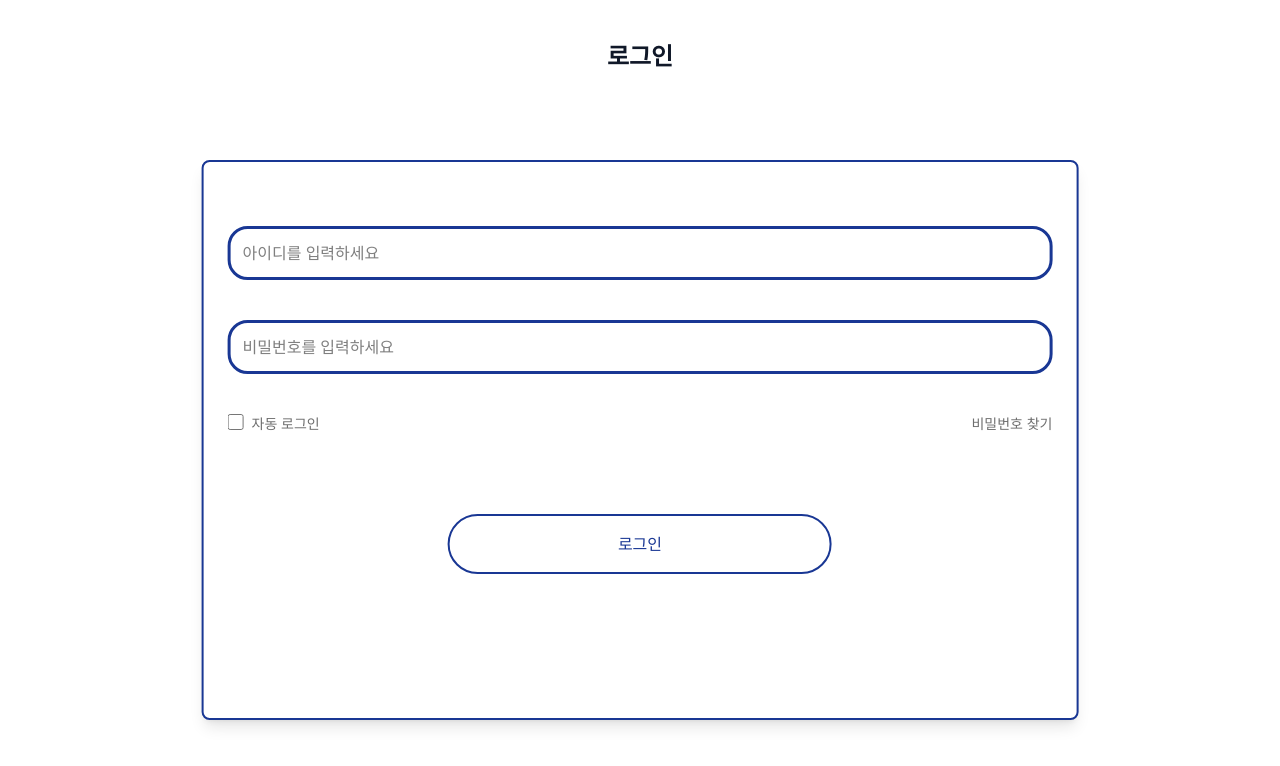
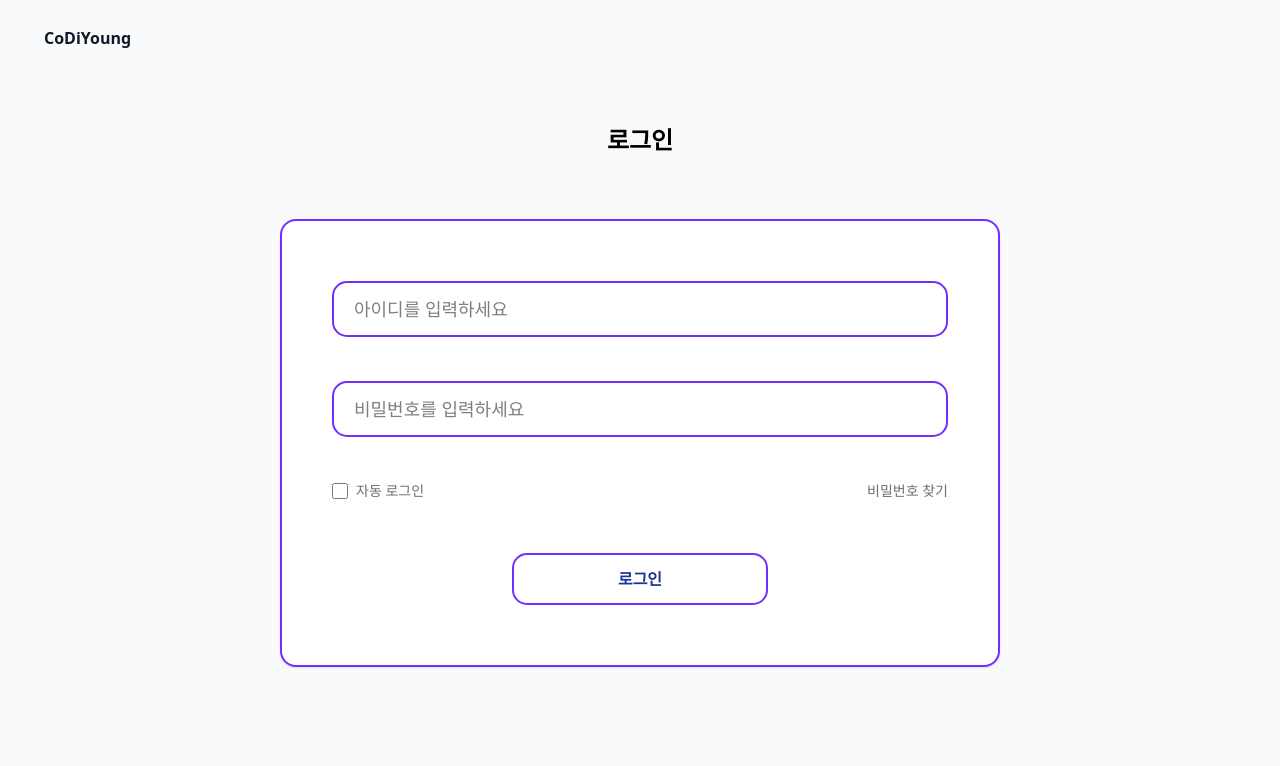
Before and after one commit to sungbum-hong/CoDiYoung, a React (Vite) app: page /signin in a window 1280 px wide. Shown: the top 766 px of the page. Built offline with nearby package versions, Linux system fonts and the light colour scheme.

Commit message:
Aug-13-5PM

```diff
--- a/src/components/Header.jsx
+++ b/src/components/Header.jsx
@@ -1,14 +1,20 @@
-import { Link } from "react-router-dom";
+import { Link, useLocation } from "react-router-dom";
 import AuthModalManager from "./AuthModalManager";
 
 export default function Header() {
+  const { pathname } = useLocation();
+  const hideLoginButton = pathname === "/signin"; // 로그인 페이지일 때 버튼 숨김
+
   return (
     <header>
       <div className="mx-auto w-full max-w-7xl h-16 px-4 sm:px-6 lg:px-11 pt-3 mb-5 flex items-center justify-between">
+        {/* 로고 */}
         <Link to="/" className="font-extrabold text-gray-900 no-underline">
           CoDiYoung
         </Link>
-        <AuthModalManager />
+
+        {/* 로그인 버튼 (AuthModalManager) - /signin 페이지에서는 안 보이게 */}
+        {!hideLoginButton && <AuthModalManager />}
       </div>
     </header>
   );
--- a/src/pages/SignIn.jsx
+++ b/src/pages/SignIn.jsx
@@ -1,3 +1,4 @@
+// src/pages/SignIn.jsx
 import { useNavigate } from "react-router-dom";
 import { useAuth } from "../contexts/AuthContext";
 import { validateEmail, validatePassword } from "../utils/validation";
@@ -7,58 +8,53 @@ import FormInput from "../ui/FormInput";
 export default function SignIn({ onClose }) {
   const navigate = useNavigate();
   const {
-    email,
-    password,
-    emailError,
-    passwordError,
-    setEmail,
-    setPassword,
-    setEmailError,
-    setPasswordError,
-    resetErrors
+    email, password, emailError, passwordError,
+    setEmail, setPassword, setEmailError, setPasswordError, resetErrors
   } = useAuth();
 
   const handleEmailChange = (e) => {
-    const value = e.target.value;
-    setEmail(value);
-
-    if (value) {
-      const error = validateEmail(value);
-      setEmailError(error);
-    }
+    const v = e.target.value;
+    setEmail(v);
+    if (v) setEmailError(validateEmail(v));
   };
 
   const handlePasswordChange = (e) => {
-    const value = e.target.value;
-    setPassword(value);
-
-    if (value) {
-      const error = validatePassword(value);
-      setPasswordError(error);
-    }
+    const v = e.target.value;
+    setPassword(v);
+    if (v) setPasswordError(validatePassword(v));
   };
 
   const onSubmit = (e) => {
     e.preventDefault();
-
-    const emailValidation = validateEmail(email);
-    const passwordValidation = validatePassword(password);
-
-    setEmailError(emailValidation);
-    setPasswordError(passwordValidation);
-
-    if (!emailValidation && !passwordValidation) {
-      if (onClose) onClose();
-    }
+    const eErr = validateEmail(email);
+    const pErr = validatePassword(password);
+    setEmailError(eErr);
+    setPasswordError(pErr);
+    if (!eErr && !pErr) onClose?.();
   };
 
   const handleFindPassword = () => {
     resetErrors();
-    navigate('/findpassword');
+    navigate("/findpassword");
   };
 
   return (
-    <form onSubmit={onSubmit} className="flex flex-col gap-10 mt-10">
+    <div className="min-h-[calc(100vh-4rem)] flex justify-center">
+      <div className="w-full max-w-[1120px] px-6 pt-10 pb-32">
+        <h2 className="text-2xl font-bold mb-[63px] text-center">로그인</h2>
+
+        {/* 주의: className 문자열 안에는 주석 넣지 마세요 */}
+        <form
+          onSubmit={onSubmit}
+          className="
+            w-full
+            border-2 border-[#722EFF] rounded-2xl bg-white shadow-sm
+            px-[50px] py-[60px]
+            flex flex-col gap-8
+            max-w-[720px] mx-auto
+            min-h-[350px]
+          "
+        >
           <FormInput
             type="email"
             placeholder="아이디를 입력하세요"
@@ -67,6 +63,8 @@ export default function SignIn({ onClose }) {
             error={emailError}
             required
             variant="signin"
+            size="lg"
+            className="mb-3"
           />
 
           <FormInput
@@ -77,29 +75,31 @@ export default function SignIn({ onClose }) {
             error={passwordError}
             required
             variant="signin"
+            size="lg"
+            className="mb-3"
           />
 
-      <div className="flex flex-row gap-2 justify-between">
-        <div className="flex flex-row gap-2">
+          <div className="flex justify-between items-center text-sm text-[#6E6E6E] mb-5">
+            <label className="flex items-center gap-2 select-none">
               <input type="checkbox" className="w-4 h-4" />
-          <p className="text-sm text-[#6E6E6E]">자동 로그인</p>
-        </div>
-        <span
-          className="text-sm text-[#6E6E6E] cursor-pointer"
-          onClick={handleFindPassword}
-        >
+              자동 로그인
+            </label>
+            <button type="button" onClick={handleFindPassword} className="hover:text-[#722EFF]">
               비밀번호 찾기
-        </span>
+            </button>
           </div>
 
-      <div className="flex justify-center mt-10">
+          {/* 버튼 가로 중앙 배치 */}
+          <div className="flex justify-center">
             <NonColorButton
               type="submit"
-          className="w-96 p-4 text-center rounded-[10px]"
+              className="w-64 py-3 text-[#15267E] font-semibold hover:bg-[#722EFF] hover:text-white cursor-pointer"
             >
               로그인
             </NonColorButton>
           </div>
         </form>
+      </div>
+    </div>
   );
 }
--- a/src/ui/FormInput.jsx
+++ b/src/ui/FormInput.jsx
@@ -1,3 +1,4 @@
+// src/ui/FormInput.jsx
 export default function FormInput({
   type = "text",
   placeholder,
@@ -8,18 +9,28 @@ export default function FormInput({
   required = false,
   className = "",
   variant = "default",
+  size = "md",            // ← 추가: sm | md | lg | xl
 }) {
-  const baseStyles = "w-full p-2 md:p-3 focus:outline-none transition-colors";
+  // 크기 프리셋
+  const sizeStyles = {
+    sm: "h-10 text-sm px-3",
+    md: "h-12 text-base px-4",
+    lg: "h-14 text-lg px-5",
+    xl: "h-16 text-xl px-6",
+  };
+
+  // 공통 베이스 (세로패딩은 size 프리셋으로 통일하므로 p-* 제거)
+  const baseStyles = "w-full focus:outline-none transition-colors";
 
   const getVariantStyles = () => {
     if (variant === 'signin') {
-      return `rounded-[20px] bg-white border-[3px] ${
-        error ? 'border-red-500' : 'border-[#193794]'
-      } focus:ring-2 focus:ring-purple-500 focus:border-[#193794]`;
+    return `rounded-[15px] bg-white border-[2px] ${
+    error ? 'border-red-500' : 'border-[#722EFF]'
+    } focus:ring-2 focus:ring-purple-500 focus:border-[#722EFF]`;
     }
-
+    // 기본(언더라인형)
     return `border-0 border-b-2 bg-transparent ${
-      error ? 'border-red-500' : 'border-gray-300'
+      error ? "border-red-500" : "border-gray-300"
     } focus:border-[#722EFF] placeholder-gray-500`;
   };
 
@@ -32,16 +43,15 @@ export default function FormInput({
         onChange={onChange}
         disabled={disabled}
         required={required}
-        className={`
-          ${baseStyles}
-          ${getVariantStyles()}
-          ${disabled ? 'text-gray-500' : ''}
-          ${className}
-        `}
+        className={[
+          baseStyles,
+          sizeStyles[size] || sizeStyles.md, // ← 크기 적용
+          getVariantStyles(),
+          disabled ? "text-gray-500" : "",
+          className,                          // ← 필요 시 추가 오버라이드
+        ].join(" ")}
       />
-      {error && (
-        <p className="text-red-500 text-xs mt-1">{error}</p>
-      )}
+      {error && <p className="text-red-500 text-xs mt-1">{error}</p>}
     </div>
   );
 }
--- a/src/ui/NonColorButton.jsx
+++ b/src/ui/NonColorButton.jsx
@@ -8,13 +8,17 @@ export default function NonColorButton({
 }) {
   return (
     <button
-      type={type}
+      type={type} // 여기에 type 설정
       onClick={onClick}
       disabled={disabled}
-      className={`bg-white border-2 border-[#193794] text-[#193794] rounded-[47px]
-                  transition-colors duration-200
-                  disabled:opacity-50 disabled:cursor-not-allowed
-                  ${className}`}
+      className={`
+        inline-flex items-center justify-center
+        bg-white border-2 border-[#722EFF] text-[#193794] rounded-[15px]
+        transition-colors duration-200
+        disabled:opacity-50 disabled:cursor-not-allowed
+        px-5 py-3 w-55
+        ${className}  // 외부에서 전달한 스타일 오버라이드 가능
+      `}
       style={style}
     >
       {children}
```
Lines whose indentation alone changed are shown as unchanged.
